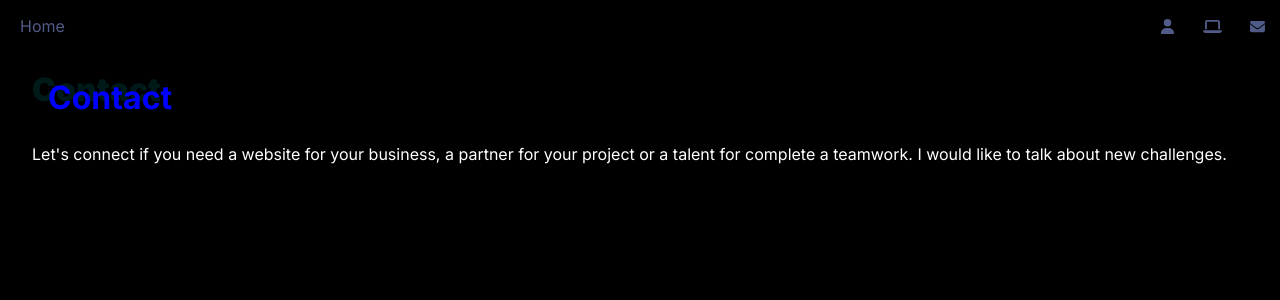
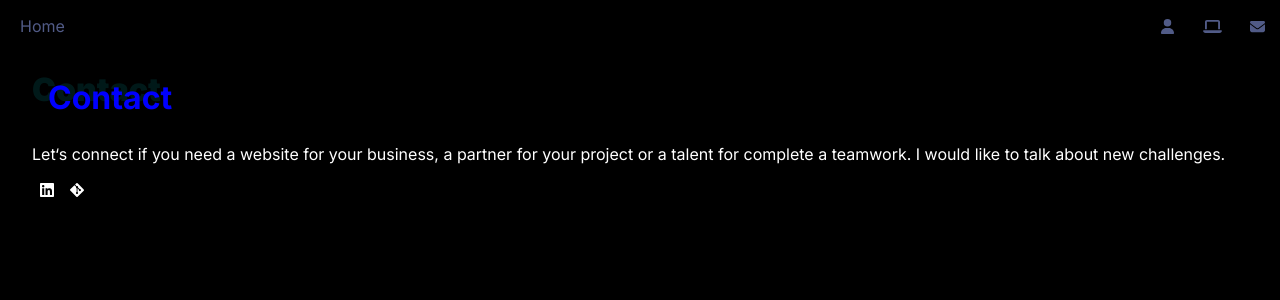
Before and after one commit to loveragabriel/gabriel, a Next.js app: page /contact in a window 1280 px wide. Shown: the top 300 px of the page. Built offline with nearby package versions, Linux system fonts and the light colour scheme.

Commit message:
contact page fix

```diff
--- a/src/app/contact/contact.module.css
+++ b/src/app/contact/contact.module.css
@@ -8,6 +8,7 @@
 
 .icons{
     width: 30px;
+    color: white;
 }
 
 @media (min-width:600px){
--- a/src/app/contact/page.jsx
+++ b/src/app/contact/page.jsx
@@ -1,17 +1,21 @@
-import styles from './contact.module.css'
+import styles from './contact.module.css';
 import Title from '@/components/pageTitle/Title'
 import { FontAwesomeIcon } from "@fortawesome/react-fontawesome";
-import { faLinkedin } from "@fortawesome/free-solid-svg-icons";
-
+import {
+    faLinkedin,
+    faGitAlt,
+  } from "@fortawesome/free-brands-svg-icons";
 export default function Contact() {
     return (
         <>
             <Title Title='Contact' />
-            <p clasessName={styles.contact_text}>Let's connect if you need a website for your business, a partner for your project or a talent for complete a teamwork. I would like to talk about new challenges.
+            <p clasessName={styles.contact_text}>Let&lsquo;s connect if you need a website for your business, a partner for your project or a talent for complete a teamwork. I would like to talk about new challenges.
             </p>
             <section clasessName={styles.nextworks}>
-                <FontAwesomeIcon icon={faLinkedin} className={styles.icons} />
-            </section>
+            <FontAwesomeIcon icon={faLinkedin} className={styles.icons} />
+
+        <FontAwesomeIcon icon={faGitAlt} className={styles.icons} />
+           </section>
         </>
     )
 }
```
